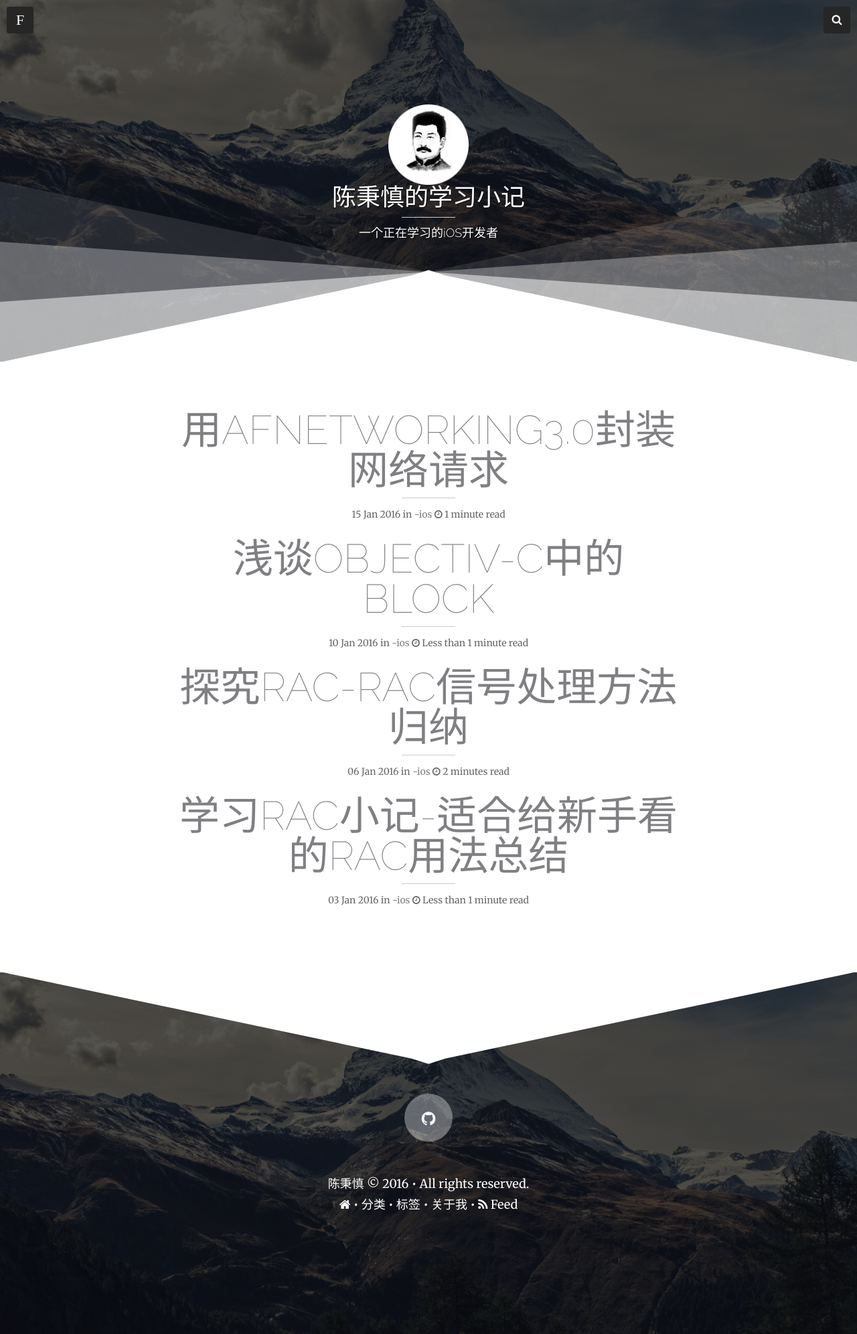
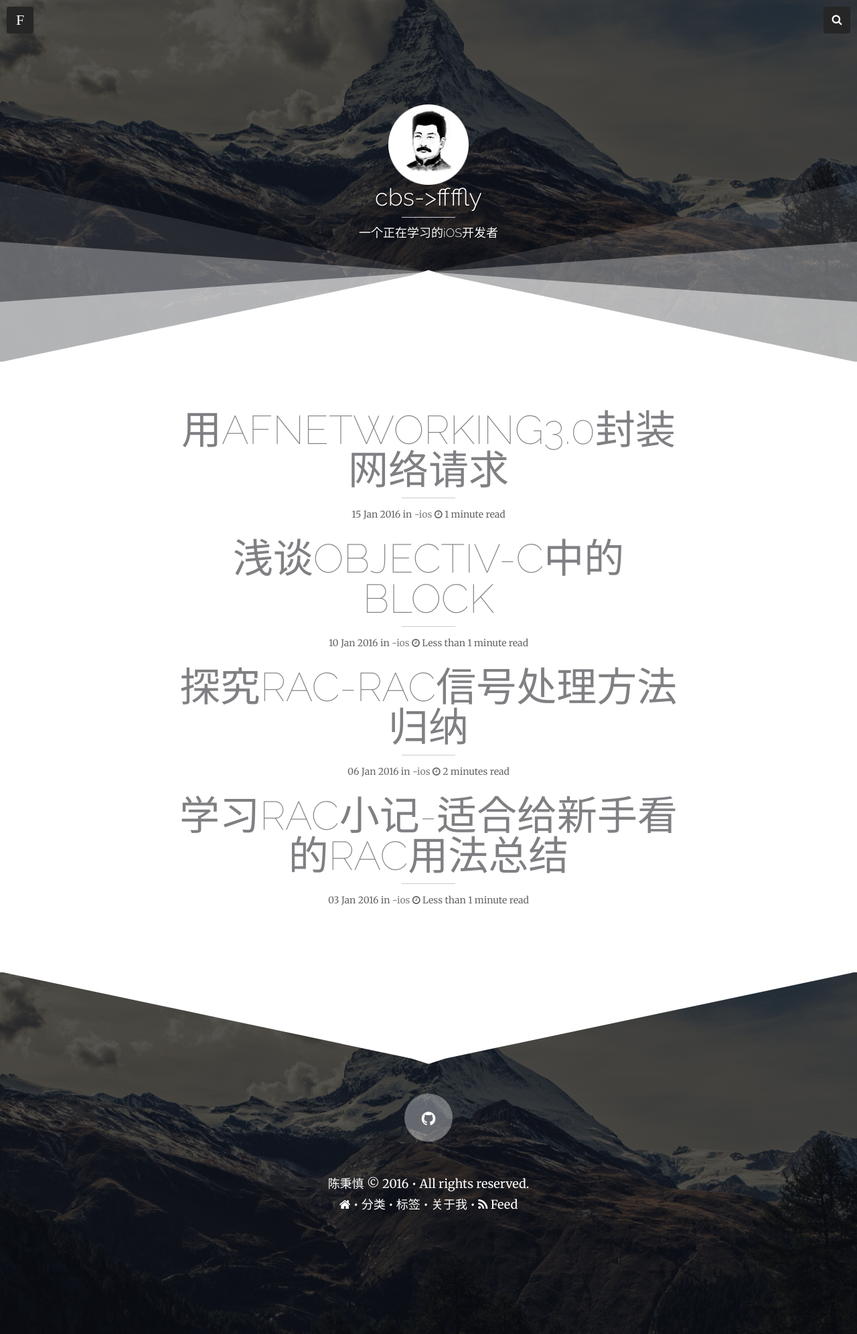
Before and after one commit to cbsfly/cbsfly.github.io, a Jekyll site: the page built from index.html, in a window 1280 px wide. Shown: the whole page at 67% size. Built offline with Jekyll 4.4.1, drawn with Linux system fonts in a browser that asks for light colours; nearby versions of some CDN libraries; the list of posts is cut into pages by our own code; comment, search, counter and statistics services are not loaded.

Commit message:
change blog name

```diff
--- a/_config.yml
+++ b/_config.yml
@@ -1,4 +1,4 @@
-title:            陈秉慎的学习小记
+title:            cbs->ffffly
 description:      "一个正在学习的iOS开发者"
 logo:             cbs.png
 disqus_shortname: cbs
--- a/assets/css/style.css
+++ b/assets/css/style.css
@@ -473,7 +473,7 @@
 .blog-title {
   font-size: 36px;
   line-height: 36px;
-  text-transform: uppercase;
+  /*text-transform: uppercase;*/
   margin-bottom: 12px;
 }
 .blog-title span {
--- a/index.html
+++ b/index.html
@@ -1,6 +1,6 @@
 ---
 layout: home
-title: Latest Posts
+title:
 description: "The personal blog of Hossain Mohd. Faysal, a doctoral candidate in Electrical Engineering at University of Pennsylvania."
 headline: An Engineer's Diary
 tags: [Hossain, Mohd, Faysal, electrical, engineering, blog, university, pennsylvania, doha, Qatar]
```
Also changed, not shown: aboutme.md (+1 -1 lines).
